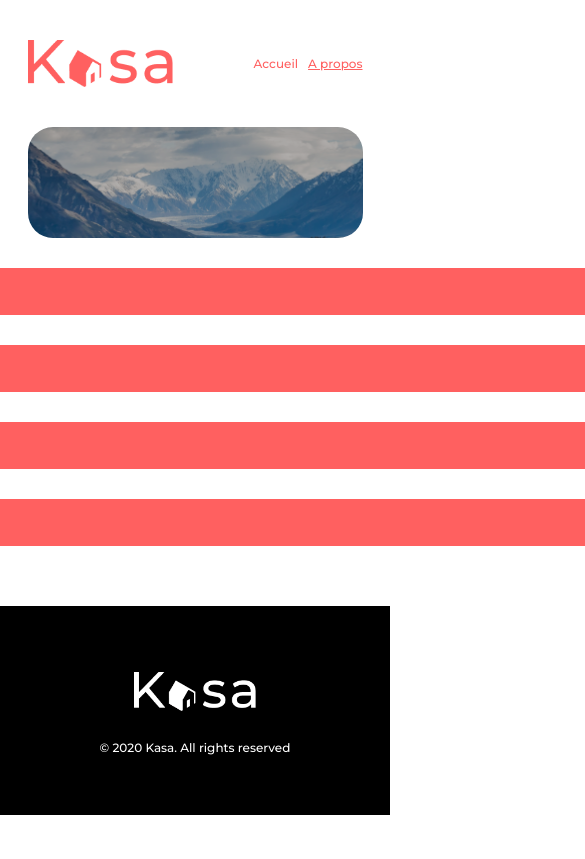
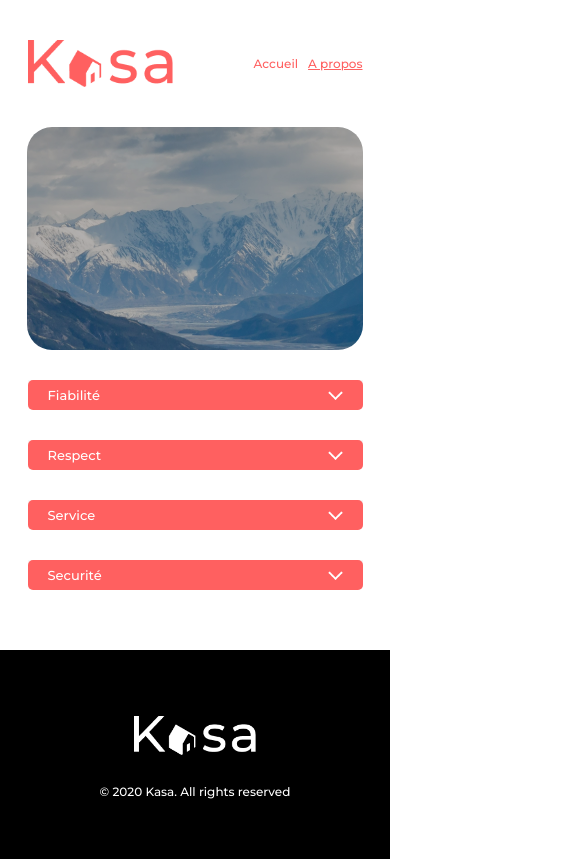
Before and after one commit to citymer/JeromeMercier_11_28072022, a React (Create React App) app: page /apropos in a window 390 px wide. Shown: the top 859 px of the page, 585 px wide, since content can reach past the window. Built offline with nearby package versions, Linux system fonts and the light colour scheme.

Commit message:
responsive page apropos

```diff
--- a/src/styles/components/_dropdown.css
+++ b/src/styles/components/_dropdown.css
@@ -1 +1 @@
-.dropdown{width:1023px;height:47px;background-color:#ff6060;border-radius:5px;margin-top:30px;display:flex;justify-content:space-between;align-items:center}h2{color:#fff;font-size:24px;font-weight:500;margin-left:20px}.chevronDown{margin-right:20px}.contentDropdown{width:1023px;background-color:#f6f6f6;border-radius:0px 0px 5px 5px}.contentSommaire{width:98%}.sommaire{display:none;font-size:24px;font-weight:400;text-align:left;margin-left:18px;padding-bottom:20px;color:#ff6060}
+.blocDropdown{height:100%}.dropdown{width:1023px;height:47px;background-color:#ff6060;border-radius:5px;margin-top:30px;display:flex;justify-content:space-between;align-items:center}@media screen and (max-width: 1280px){.dropdown{width:800px}}@media screen and (max-width: 992px){.dropdown{width:580px}}@media screen and (max-width: 768px){.dropdown{width:380px}}@media screen and (max-width: 576px){.dropdown{width:335px;height:30px}}h2{color:#fff;font-size:24px;font-weight:500;margin-left:20px}@media screen and (max-width: 576px){h2{font-size:13px}}.chevronDown{margin-right:20px;height:9px;width:15px}.contentDropdown{width:1023px;background-color:#f6f6f6;border-radius:0px 0px 5px 5px}@media screen and (max-width: 1280px){.contentDropdown{width:800px}}@media screen and (max-width: 992px){.contentDropdown{width:580px}}@media screen and (max-width: 768px){.contentDropdown{width:380px}}@media screen and (max-width: 576px){.contentDropdown{width:335px}}.contentSommaire{width:98%}.sommaire{display:none;font-size:24px;font-weight:400;text-align:left;margin-left:18px;padding-bottom:20px;color:#ff6060}
--- a/src/styles/components/_dropdown.scss
+++ b/src/styles/components/_dropdown.scss
@@ -1,5 +1,8 @@
 @import '../utils/variables';
-
+@import '../utils/mixins';
+.blocDropdown {
+  height: 100%;
+}
 .dropdown {
   width: 1023px;
   height: 47px;
@@ -9,20 +12,50 @@
   display: flex;
   justify-content: space-between;
   align-items: center;
+  @include desktop {
+    width: 800px;
+  }
+  @include tablet {
+    width: 580px;
+  }
+  @include portraitmobile {
+    width: 380px;
+  }
+  @include mobile {
+    width: 335px;
+    height: 30px;
+  }
 }
 h2 {
   color: $couleur-blanche;
   font-size: 24px;
   font-weight: 500;
   margin-left: 20px;
+  @include mobile {
+    font-size: 13px;
+  }
 }
 .chevronDown {
   margin-right: 20px;
+  height: 9px;
+  width: 15px;
 }
 .contentDropdown {
   width: 1023px;
   background-color: $couleur-background;
   border-radius: 0px 0px 5px 5px;
+  @include desktop {
+    width: 800px;
+  }
+  @include tablet {
+    width: 580px;
+  }
+  @include portraitmobile {
+    width: 380px;
+  }
+  @include mobile {
+    width: 335px;
+  }
 }
 .contentSommaire {
   width: 98%;
--- a/src/styles/components/_sectiontwo.css
+++ b/src/styles/components/_sectiontwo.css
@@ -1 +1 @@
-.imgSection{filter:brightness(70%);-o-object-fit:cover;object-fit:cover;margin-top:69px;border-radius:25px}@media screen and (max-width: 1280px){.imgSection{max-width:970px}}@media screen and (max-width: 992px){.imgSection{height:180px;max-width:740px}}@media screen and (max-width: 768px){.imgSection{height:111px;max-width:568px}}@media screen and (max-width: 576px){.imgSection{margin-top:40px;max-width:335px}}
+.imgSection{filter:brightness(70%);-o-object-fit:cover;object-fit:cover;margin-top:69px;border-radius:25px}@media screen and (max-width: 1280px){.imgSection{max-width:970px;height:223px}}@media screen and (max-width: 992px){.imgSection{height:223px;max-width:740px}}@media screen and (max-width: 768px){.imgSection{height:223px;max-width:568px}}@media screen and (max-width: 576px){.imgSection{margin-top:40px;max-width:336px;height:223px}}
--- a/src/styles/components/_sectiontwo.scss
+++ b/src/styles/components/_sectiontwo.scss
@@ -7,18 +7,20 @@
   border-radius: 25px;
   @include desktop {
     max-width: 970px;
+    height: 223px;
   }
   @include tablet {
-    height: 180px;
+    height: 223px;
     max-width: 740px;
   }
   @include portraitmobile {
-    height: 111px;
+    height: 223px;
     max-width: 568px;
   }
 
   @include mobile {
     margin-top: 40px;
-    max-width: 335px;
+    max-width: 336px;
+    height: 223px;
   }
 }
```
Also changed, not shown: src/styles/index.css.
